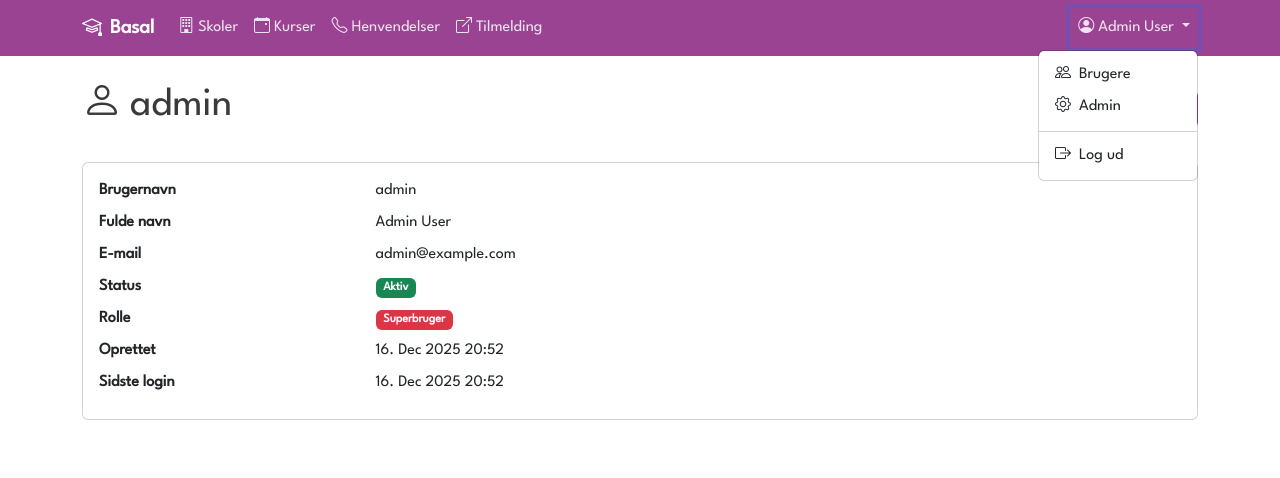
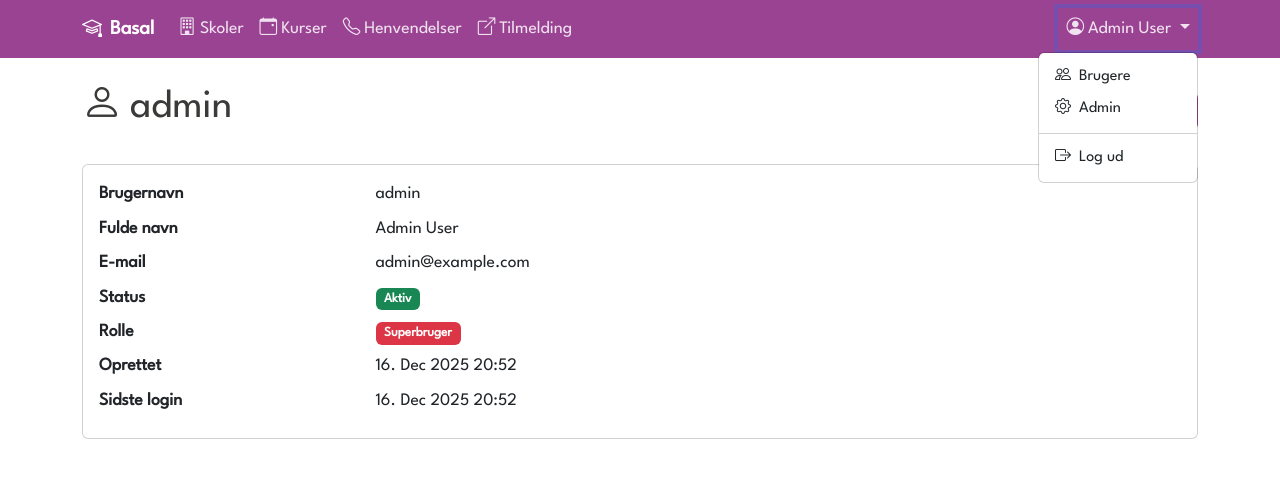
Before and after one commit to NielsOerbaek/basal-app, a Django app: page /accounts/users/1/ in a window 1280 px wide, after a click that opens the changed part. Shown: the top 478 px of the page. Run offline with Django 5.2, Linux system fonts and the light colour scheme; a user stored in the database is signed in; data comes from the database, SQL or seed files in the repository.

Commit message:
Increase font size and fix logout for Django 5+
- Increase base body font size to 1.1rem
- Fix logout to use POST form (required by Django 5+)
- Update LOGOUT_REDIRECT_URL to /login/
- Add deploy.sh to .gitignore

🤖 Generated with [Claude Code](https://claude.com/claude-code)

Co-Authored-By: Claude Opus 4.5 <noreply@anthropic.com>

```diff
--- a/apps/core/templates/core/base.html
+++ b/apps/core/templates/core/base.html
@@ -23,6 +23,7 @@
         }
         body {
             font-family: 'League Spartan', -apple-system, BlinkMacSystemFont, 'Segoe UI', Roboto, sans-serif;
+            font-size: 1.1rem;
             color: #3a3a39;
         }
         .navbar-brand { font-weight: 600; }
@@ -102,7 +103,12 @@
                             {% endif %}
                             <li><a class="dropdown-item" href="{% url 'admin:index' %}"><i class="bi bi-gear me-2"></i>Admin</a></li>
                             <li><hr class="dropdown-divider"></li>
-                            <li><a class="dropdown-item" href="{% url 'logout' %}"><i class="bi bi-box-arrow-right me-2"></i>Log ud</a></li>
+                            <li>
+                                <form method="post" action="{% url 'logout' %}">
+                                    {% csrf_token %}
+                                    <button type="submit" class="dropdown-item"><i class="bi bi-box-arrow-right me-2"></i>Log ud</button>
+                                </form>
+                            </li>
                         </ul>
                     </li>
                 </ul>
--- a/apps/core/templates/core/base_public.html
+++ b/apps/core/templates/core/base_public.html
@@ -20,6 +20,7 @@
         }
         body {
             font-family: 'League Spartan', -apple-system, BlinkMacSystemFont, 'Segoe UI', Roboto, sans-serif;
+            font-size: 1.1rem;
             background: #f8f9fa;
             min-height: 100vh;
             color: #3a3a39;
--- a/config/settings/base.py
+++ b/config/settings/base.py
@@ -88,7 +88,7 @@ CRISPY_TEMPLATE_PACK = 'bootstrap5'
 # Authentication
 LOGIN_URL = 'login'
 LOGIN_REDIRECT_URL = '/'
-LOGOUT_REDIRECT_URL = 'login'
+LOGOUT_REDIRECT_URL = '/login/'
 
 # Email (override in production)
 EMAIL_BACKEND = 'django.core.mail.backends.console.EmailBackend'
```
Also changed, not shown: 1 other file.
